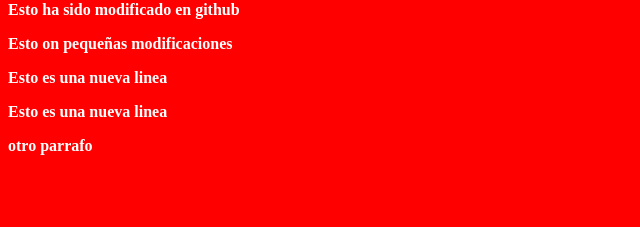
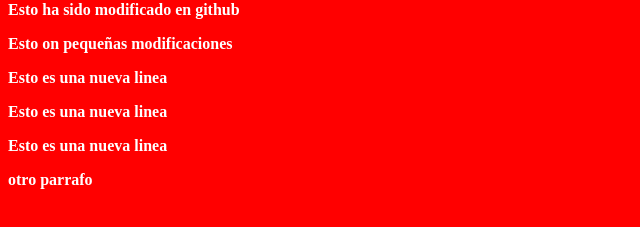
Before and after one commit to AlbertoPerezFlores/despliegue, a plain HTML site: page index.html in a window 1280 px wide. Shown: the part 79-306 px from the top of the page, without its empty margins (0-640 px from the left). Drawn offline with Linux system fonts and the light colour scheme.

Commit message:
VS_modified

```diff
--- a/index.html
+++ b/index.html
@@ -15,6 +15,7 @@
         <p>Esto es una nueva linea</p>
         <p>Esto es una nueva linea</p>
 
+    <p>Esto es una nueva linea</p>
 
 
         <p>otro parrafo</p>
```
